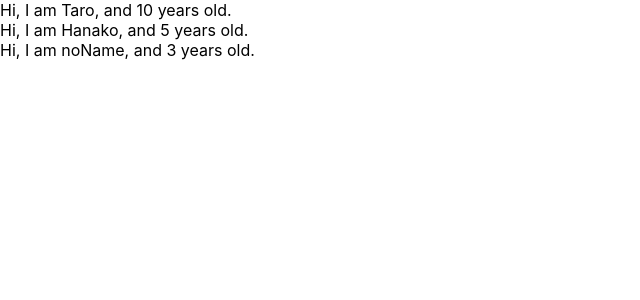
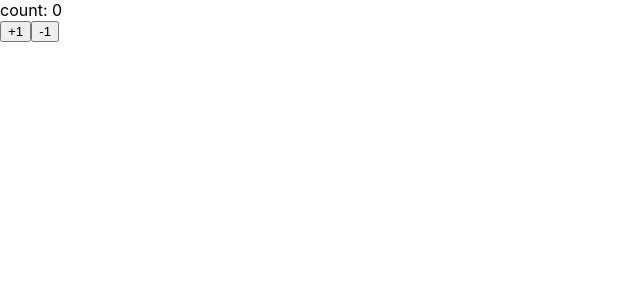
Before and after one commit to mt1221/udemy-react-redux-crud-application, a React (Create React App) app: page / in a window 1280 px wide. Shown: the top 300 px of the page, without its empty margins (0-640 px from the left). Built offline with nearby package versions, Linux system fonts and the light colour scheme.

Commit message:
change rendor

```diff
--- a/src/App.js
+++ b/src/App.js
@@ -1,32 +1,32 @@
-import React from "react";
-import PropTypes from "prop-types";
+import React, { Component } from "react"
 
-function App() {
-  const profiles = [
-    { name: "Taro", age: 10},
-    { name: "Hanako", age: 5},
-    { name:"noName", age: 3}
-  ]
-  return (
-    <React.Fragment>
-      {
-          profiles.map((profile, index) => {
-            return <User name={profile.name} age={profile.age} key={index}/>
-          })
-      }
-    </React.Fragment>
-  )
+const App = () => (<Counter></Counter>)
 
+class Counter extends Component {
+  constructor(props) {
+    super(props)
+    this.state = { count: 0}
+  }
+
+  handlePlusButton = () => {
+    this.setState({count: this.state.count + 1})
+  }
+
+  handleMinusButton = () => {
+    this.setState({count: this.state.count - 1})
+  }
+
+  render() {
+    return (
+      <React.Fragment>
+        <div>count: {this.state.count}</div>
+        <button onClick={this.handlePlusButton}>+1</button>
+        <button onClick={this.handleMinusButton}>-1</button>
+      </React.Fragment>
+    )
+  }
 }
 
 
-function User(props) {
-  return <div>Hi, I am {props.name}, and {props.age} years old.</div>
-}
-
-User.propTypes = {
-  name: PropTypes.string,
-  age : PropTypes.number.isRequired
-}
 
 export default App;
```
